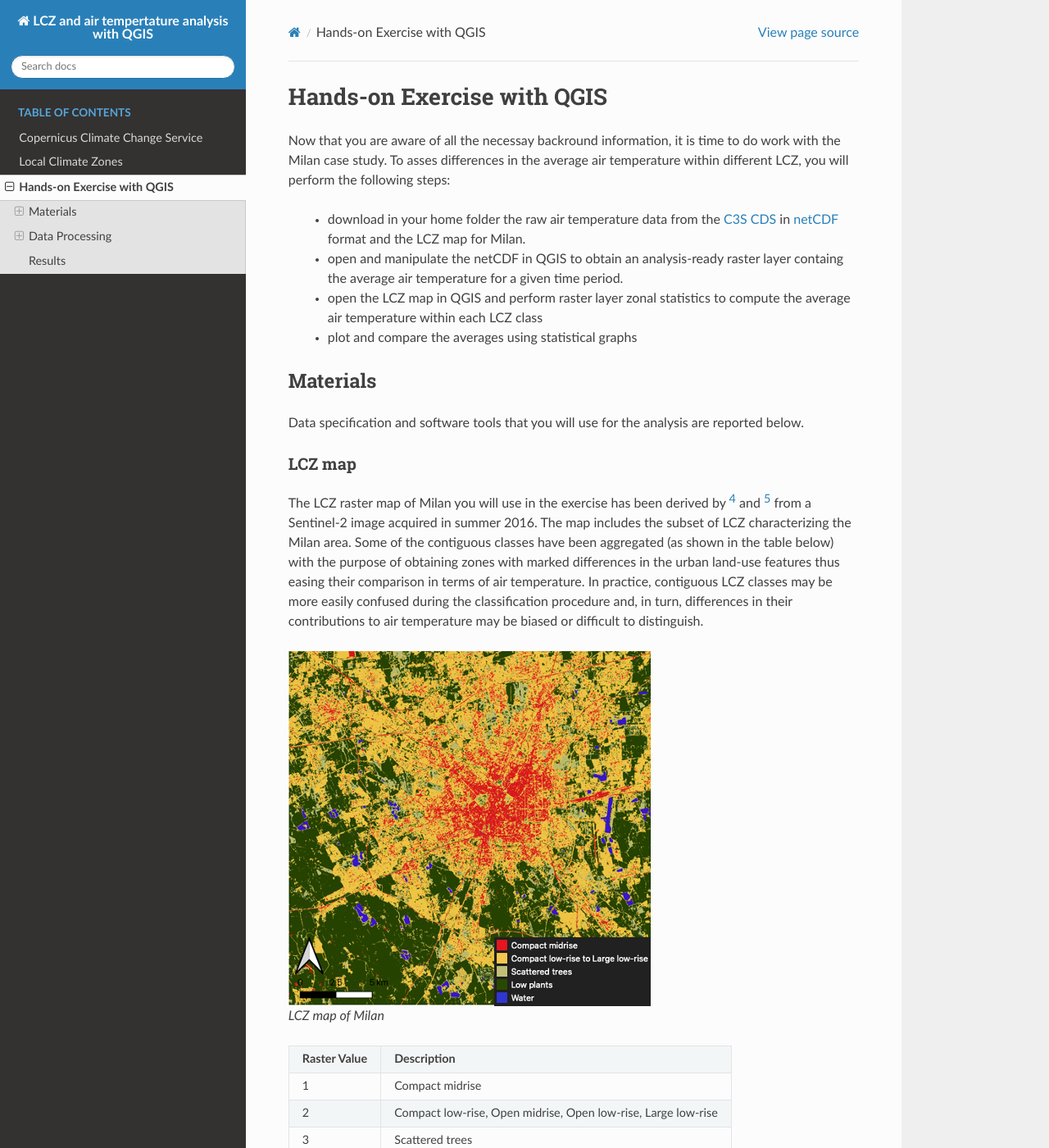
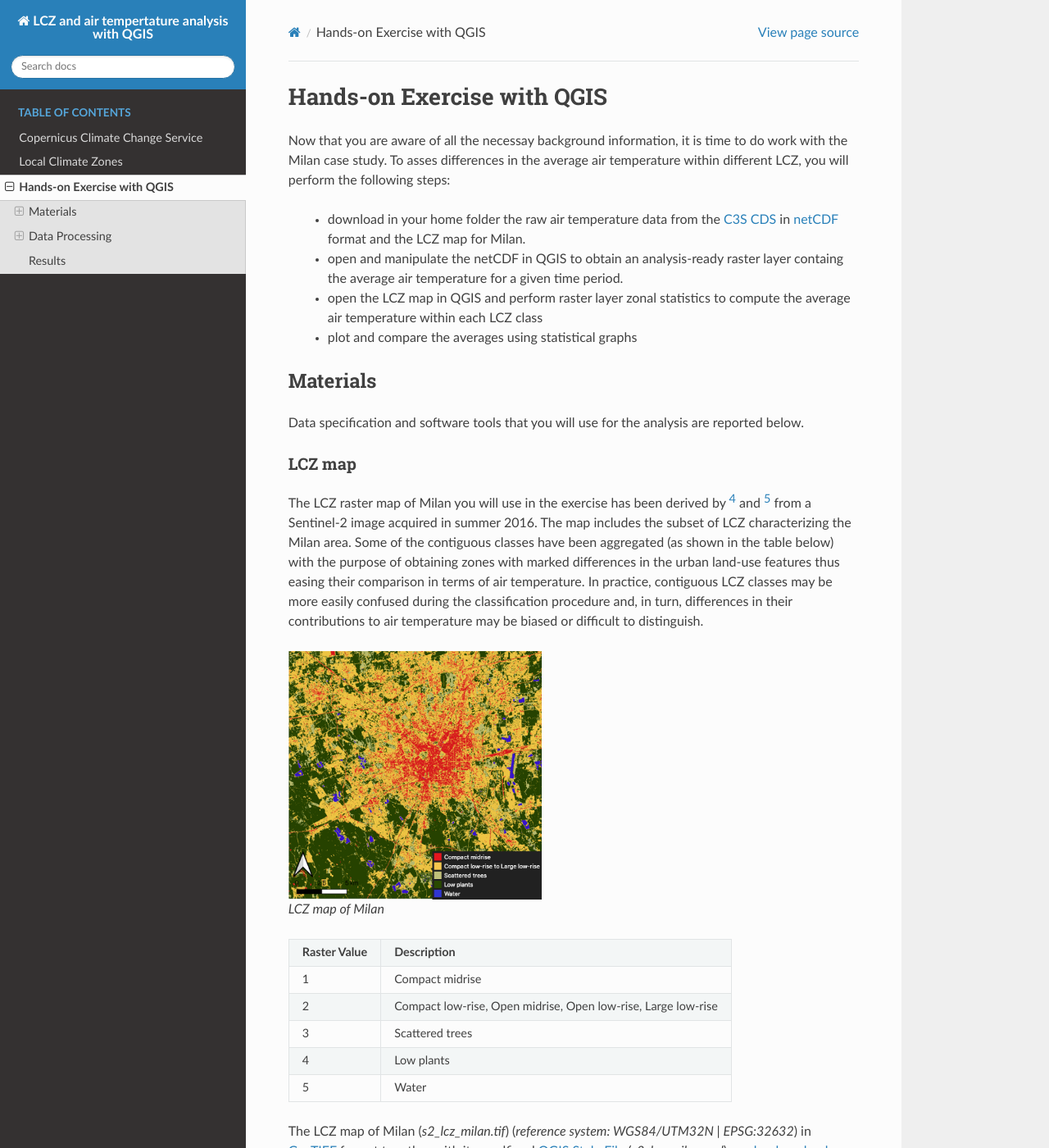
Before and after one commit to opengeolab/CA_LCZ_exercise_docs, a Sphinx documentation site: the page built from source/analysis.rst, in a window 1280 px wide and 1400 px high. Shown: the whole window at 82% size. Built offline with Sphinx 7.4.7 and the Read the Docs theme 2.0.0, drawn with Linux system fonts in a browser that asks for light colours; some of the changed text lies outside the part shown.

Commit message:
minor changes 8

```diff
--- a/source/analysis.rst
+++ b/source/analysis.rst
@@ -4,7 +4,7 @@
 Hands-on Exercise with QGIS
 =============================
 
-Now that you are aware of all the necessay backround information, it is time to do work with the Milan case study. To asses differences in the average air temperature within different LCZ, you will perform the following steps:
+Now that you are aware of all the necessay background information, it is time to do work with the Milan case study. To asses differences in the average air temperature within different LCZ, you will perform the following steps:
 
  * download in your home folder the raw air temperature data from the `C3S CDS <https://cds.climate.copernicus.eu/#!/home>`_ in `netCDF <https://www.ogc.org/standards/netcdf>`_ format and the LCZ map for Milan.
  * open and manipulate the netCDF in QGIS to obtain an analysis-ready raster layer containg the average air temperature for a given time period.
@@ -26,7 +26,7 @@
 
 .. figure:: /images/lcz_map.png
    :alt: text
-   :scale: 100%
+   :scale: 70%
 
    LCZ map of Milan
 
--- a/source/cop_climate.rst
+++ b/source/cop_climate.rst
@@ -27,7 +27,7 @@
 Climate Data Store
 ------------------------------------
 
-The `Climate Data Store (CDS) <https://cds.climate.copernicus.eu/#!/home>`_ is one of the component of the C3S web portal and provide access to the geophysical information needed to analyse the Climate Change Indicators in a consistent, scientific manner. Users can `register for free <https://cds.climate.copernicus.eu/user/register>`_ to obtain access to the CDS and its Toolbox.
+The `Climate Data Store (CDS) <https://cds.climate.copernicus.eu/#!/home>`_ is one of the component of the C3S web portal and provides access to the geophysical information needed to analyse the Climate Change Indicators in a consistent, scientific manner. Users can `register for free <https://cds.climate.copernicus.eu/user/register>`_ to obtain access to the CDS and its Toolbox.
 
 The CDS provides:
 
--- a/source/index.rst
+++ b/source/index.rst
@@ -6,7 +6,7 @@
 Hands-on exercise: LCZ and air tempertature analysis with QGIS
 ===========================================================================
 
-This tutorial will focus on the use of `Copernicus <https://www.copernicus.eu/en>`_ data for assessing local differences in air temperature according to land-use features within highly urbanized cities.
+This tutorial will focus on the use of `Copernicus <https://www.copernicus.eu/en>`_ data for assessing local differences in air temperature according to land-use features within highly urbanized areas.
 
 Through a computer exercise, you will analyse the case of `Milan <https://en.wikipedia.org/wiki/Milan>`_ (Italy) using air temperature data from the `Copernicus Climate Change Service (C3S) <https://climate.copernicus.eu>`_ and the `Local Climate Zones (LCZ) <http://www.wudapt.org>`_ map of the city, derived from `Sentinel-2 <https://sentinel.esa.int/web/sentinel/missions/sentinel-2>`_ imagery.
 
```
Also changed, not shown: other parts of source/analysis.rst (+3 -5 lines), source/images/cds_city_data.png, 12 other files.
